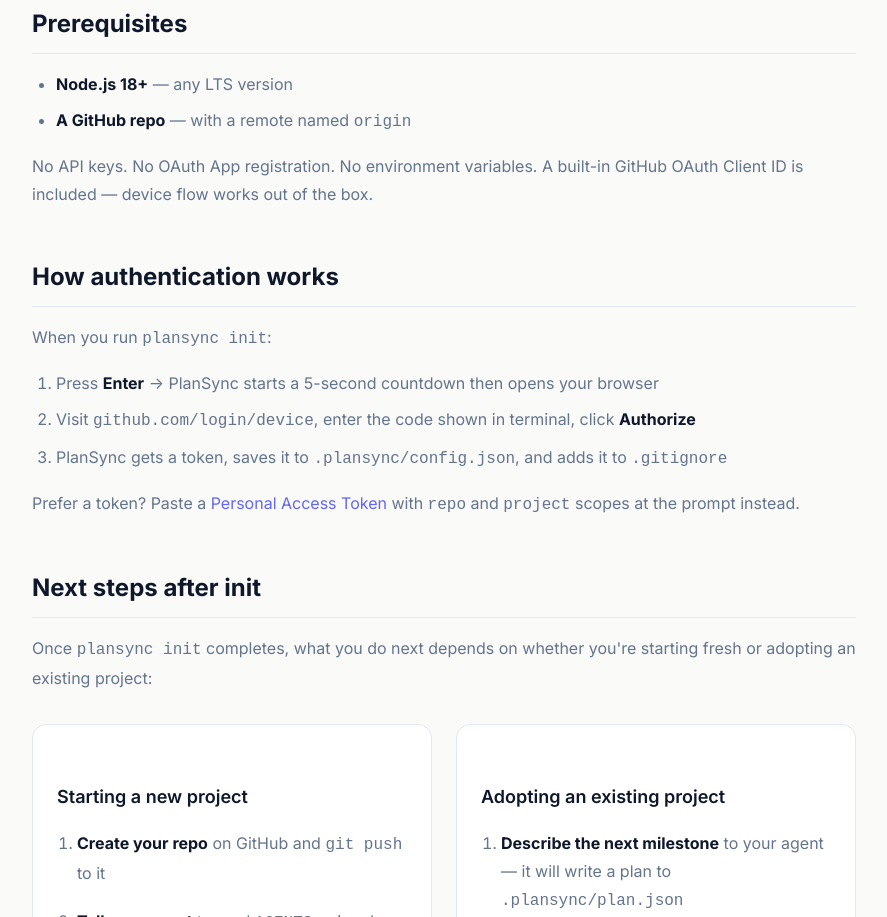
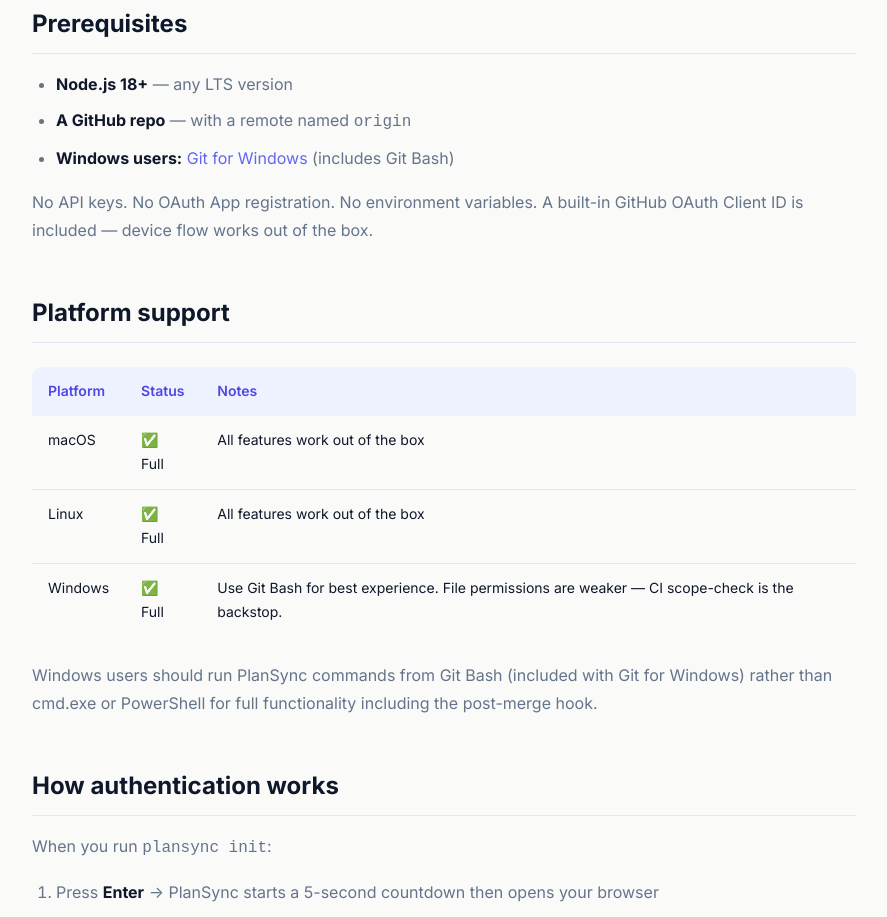
Before and after one commit to Howards254/plansync, a website: page website/install.html in a window 1280 px wide. Shown: the part 482-1399 px from the top of the page, without its empty margins (72-959 px from the left). Drawn offline with Linux system fonts and the light colour scheme.

Commit message:
docs: add Windows platform support info to README and website

```diff
--- a/website/install.html
+++ b/website/install.html
@@ -89,8 +89,18 @@
         <ul>
           <li><strong>Node.js 18+</strong> — any LTS version</li>
           <li><strong>A GitHub repo</strong> — with a remote named <code>origin</code></li>
+          <li><strong>Windows users:</strong> <a href="https://git-scm.com/download/win">Git for Windows</a> (includes Git Bash)</li>
         </ul>
         <p>No API keys. No OAuth App registration. No environment variables. A built-in GitHub OAuth Client ID is included — device flow works out of the box.</p>
+
+        <h2 id="platforms">Platform support</h2>
+        <table>
+          <tr><th>Platform</th><th>Status</th><th>Notes</th></tr>
+          <tr><td>macOS</td><td>✅ Full</td><td>All features work out of the box</td></tr>
+          <tr><td>Linux</td><td>✅ Full</td><td>All features work out of the box</td></tr>
+          <tr><td>Windows</td><td>✅ Full</td><td>Use Git Bash for best experience. File permissions are weaker — CI scope-check is the backstop.</td></tr>
+        </table>
+        <p>Windows users should run PlanSync commands from Git Bash (included with Git for Windows) rather than cmd.exe or PowerShell for full functionality including the post-merge hook.</p>
 
         <h2 id="auth">How authentication works</h2>
         <p>When you run <code>plansync init</code>:</p>
@@ -142,6 +152,7 @@
         <h4>On this page</h4>
         <ul>
           <li><a href="#prerequisites">Prerequisites</a></li>
+          <li><a href="#platforms">Platform support</a></li>
           <li><a href="#auth">Authentication</a></li>
           <li><a href="#next-steps">Next steps</a></li>
           <li><a href="#errors">Common errors</a></li>
```
Also changed, not shown: website/docs.html (+4 -0 lines), website/faq.html (+4 -0 lines), README.md.
